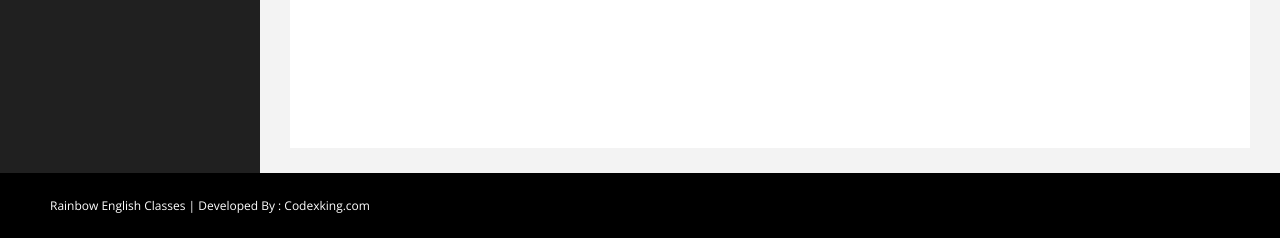
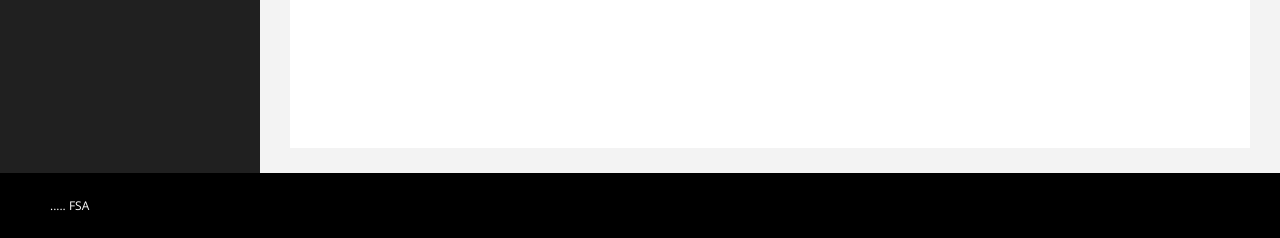
Before and after one commit to Fernando1106/SchoolPago, a PHP site: page /setting.php in a window 1280 px wide. Shown: the part 1152-1390 px from the top of the page. Run offline with PHP 8.4, Linux system fonts and the light colour scheme; the visitor is signed in with stand-in values (Sample User, id 1).

Commit message:
Update setting.php

```diff
--- a/setting.php
+++ b/setting.php
@@ -138,7 +138,7 @@ echo $error;
     <!-- /. WRAPPER  -->
 
     <div id="footer-sec">
-       Rainbow English Classes | Developed By : <a href="http://www.codexking.com/" target="_blank">Codexking.com</a>
+       ..... <a href="" target="_blank">FSA</a>
     </div>
 
 
```
